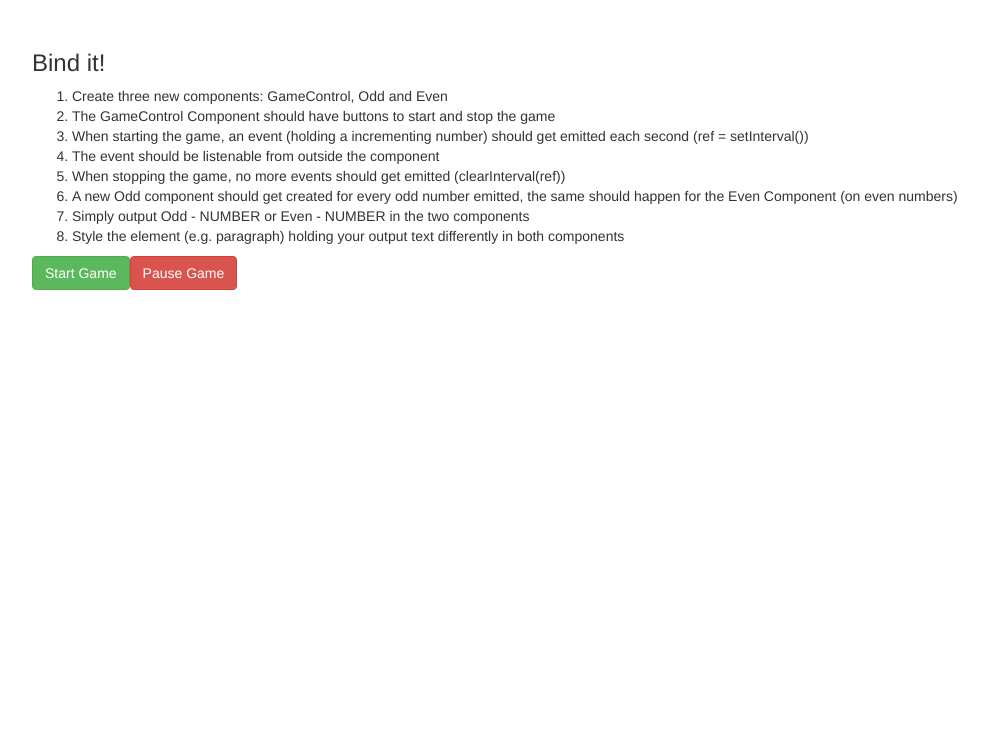
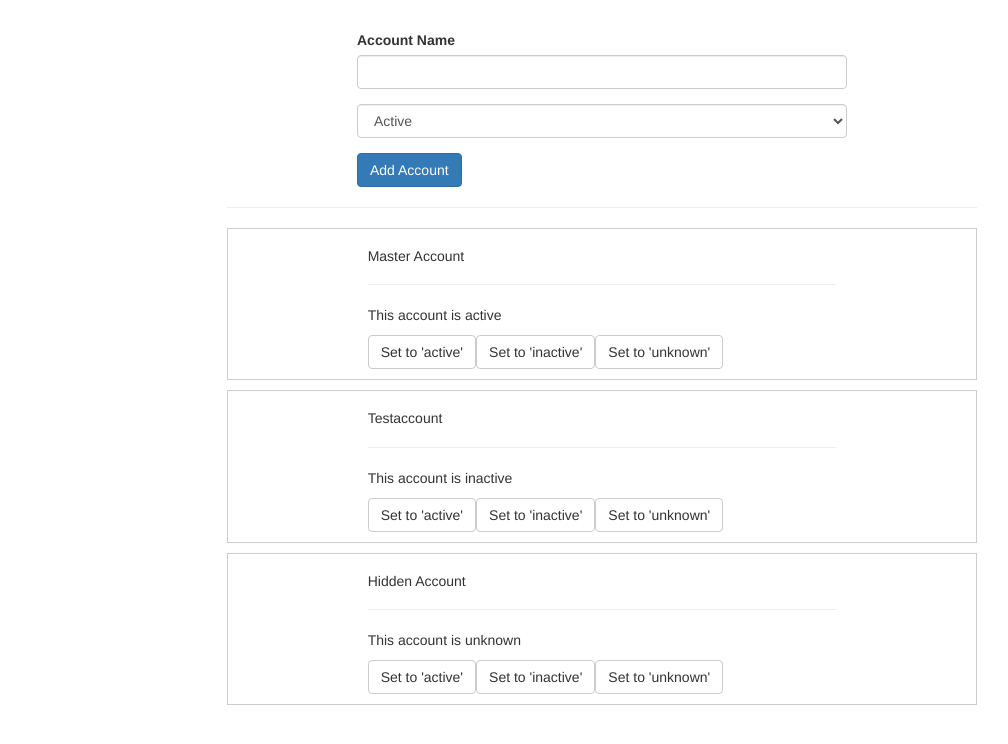
Before and after one commit to renantee/Angular, an Angular app in the folder my-first-app/: page / in a window 1280 px wide. Shown: the top 744 px of the page, without its empty margins (38-1046 px from the left). Built offline with nearby package versions, Linux system fonts and the light colour scheme.

Commit message:
Creating logging and data services

```diff
--- /dev/null
+++ b/my-first-app/src/app/account/account.component.css
@@ -0,0 +1,5 @@
+.row {
+  border: 1px solid #ccc;
+  margin: 10px 0;
+  padding: 10px 0;
+}
--- /dev/null
+++ b/my-first-app/src/app/account/account.component.html
@@ -0,0 +1,10 @@
+<div class="row">
+  <div class="col-xs-12 col-md-8 col-md-offset-2">
+    <h5>{{ account.name }}</h5>
+    <hr>
+    <p>This account is {{ account.status }}</p>
+    <button class="btn btn-default" (click)="onSetTo('active')">Set to 'active'</button>
+    <button class="btn btn-default" (click)="onSetTo('inactive')">Set to 'inactive'</button>
+    <button class="btn btn-default" (click)="onSetTo('unknown')">Set to 'unknown'</button>
+  </div>
+</div>
--- /dev/null
+++ b/my-first-app/src/app/account/account.component.ts
@@ -0,0 +1,24 @@
+import { Component, Input } from '@angular/core';
+
+import { LoggingService } from '../logging.service';
+import { AccountsService } from '../accounts.service';
+
+@Component({
+  selector: 'app-account',
+  templateUrl: './account.component.html',
+  styleUrls: ['./account.component.css'],
+  // providers: [LoggingService]
+})
+export class AccountComponent {
+  @Input() account: {name: string, status: string};
+  @Input() id: number;
+
+  constructor(private loggingService: LoggingService,
+              private accountsService: AccountsService) {}
+
+  onSetTo(status: string) {
+    this.accountsService.updateStatus(this.id, status);
+    // this.loggingService.logStatusChange(status);
+    this.accountsService.statusUpdated.emit(status);
+  }
+}
--- /dev/null
+++ b/my-first-app/src/app/accounts.service.ts
@@ -0,0 +1,34 @@
+import { EventEmitter, Injectable } from '@angular/core';
+
+import { LoggingService } from './logging.service';
+
+@Injectable()
+export class AccountsService {
+  accounts = [
+    {
+      name: 'Master Account',
+      status: 'active'
+    },
+    {
+      name: 'Testaccount',
+      status: 'inactive'
+    },
+    {
+      name: 'Hidden Account',
+      status: 'unknown'
+    }
+  ];
+  statusUpdated = new EventEmitter<string>();
+
+  constructor(private loggingService: LoggingService) {}
+
+  addAccount(name: string, status: string) {
+    this.accounts.push({name: name, status: status});
+    this.loggingService.logStatusChange(status);
+  }
+
+  updateStatus(id: number, status: string) {
+    this.accounts[id].status = status;
+    this.loggingService.logStatusChange(status);
+  }
+}
--- a/my-first-app/src/app/app.component.css
+++ b/my-first-app/src/app/app.component.css
@@ -1,7 +1,3 @@
 .container {
   margin-top: 30px;
 }
-
-p {
-  color: blue;
-}
--- a/my-first-app/src/app/app.component.html
+++ b/my-first-app/src/app/app.component.html
@@ -1,28 +1,12 @@
 <div class="container">
   <div class="row">
-    <div class="col-xs-12">
-      <h3>Bind it!</h3>
-      <ol>
-        <li>Create three new components: GameControl, Odd and Even</li>
-        <li>The GameControl Component should have buttons to start and stop the game</li>
-        <li>When starting the game, an event (holding a incrementing number) should get emitted each second (ref = setInterval())</li>
-        <li>The event should be listenable from outside the component</li>
-        <li>When stopping the game, no more events should get emitted (clearInterval(ref))</li>
-        <li>A new Odd component should get created for every odd number emitted, the same should happen for the Even Component (on even numbers)</li>
-        <li>Simply output Odd - NUMBER or Even - NUMBER in the two components</li>
-        <li>Style the element (e.g. paragraph) holding your output text differently in both components</li>
-      </ol>
-    </div>
-  </div>
-  <div class="row">
-    <div class="col-xs-12">
-      <app-game-control (intervalFired)="onIntervalFired($event)"></app-game-control>
-    </div>
-  </div>
-  <div class="row">
-    <div class="col-xs-12">
-      <app-odd *ngFor="let oddNumber of oddNumbers" [number]="oddNumber"></app-odd>
-      <app-even *ngFor="let evenNumber of evenNumbers" [number]="evenNumber"></app-even>
+    <div class="col-xs-12 col-md-8 col-md-offset-2">
+      <app-new-account></app-new-account>
+      <hr>
+      <app-account
+        *ngFor="let acc of accounts; let i = index"
+        [account]="acc"
+        [id]="i"></app-account>
     </div>
   </div>
 </div>
--- a/my-first-app/src/app/app.component.ts
+++ b/my-first-app/src/app/app.component.ts
@@ -1,19 +1,18 @@
-import { Component } from '@angular/core';
+import { Component, OnInit } from '@angular/core';
+
+import { AccountsService } from './accounts.service';
 
 @Component({
   selector: 'app-root',
   templateUrl: './app.component.html',
   styleUrls: ['./app.component.css']
 })
-export class AppComponent {
-  oddNumbers: number[] = [];
-  evenNumbers: number[] = [];
+export class AppComponent implements OnInit {
+  accounts: {name: string, status: string}[] = [];
 
-  onIntervalFired(firedNumber: number) {
-    if (firedNumber % 2 === 0) {
-      this.evenNumbers.push(firedNumber);
-    } else {
-      this.oddNumbers.push(firedNumber);
-    }
+  constructor(private accountsService: AccountsService) {}
+
+  ngOnInit() {
+    this.accounts = this.accountsService.accounts;
   }
 }
--- /dev/null
+++ b/my-first-app/src/app/logging.service.ts
@@ -0,0 +1,5 @@
+export class LoggingService {
+  logStatusChange(status: string) {
+    console.log('A server status changed, new status: ' + status);
+  }
+}
--- /dev/null
+++ b/my-first-app/src/app/new-account/new-account.component.html
@@ -0,0 +1,23 @@
+<div class="row">
+  <div class="col-xs-12 col-md-8 col-md-offset-2">
+    <div class="form-group">
+      <label>Account Name</label>
+      <input
+        type="text"
+        class="form-control"
+        #accountName>
+    </div>
+    <div class="form-group">
+      <select class="form-control" #status>
+        <option value="active">Active</option>
+        <option value="inactive">Inactive</option>
+        <option value="hidden">Hidden</option>
+      </select>
+    </div>
+    <button
+      class="btn btn-primary"
+      (click)="onCreateAccount(accountName.value, status.value)">
+      Add Account
+    </button>
+  </div>
+</div>
--- /dev/null
+++ b/my-first-app/src/app/new-account/new-account.component.ts
@@ -0,0 +1,25 @@
+import { Component } from '@angular/core';
+
+import { LoggingService } from '../logging.service';
+import { AccountsService } from '../accounts.service';
+
+@Component({
+  selector: 'app-new-account',
+  templateUrl: './new-account.component.html',
+  styleUrls: ['./new-account.component.css'],
+  // providers: [LoggingService]
+})
+export class NewAccountComponent {
+
+  constructor(private loggingService: LoggingService,
+              private accountsService: AccountsService) {
+    this.accountsService.statusUpdated.subscribe(
+      (status: string) => alert('New Status: ' + status)
+    );
+  }
+
+  onCreateAccount(accountName: string, accountStatus: string) {
+    this.accountsService.addAccount(accountName, accountStatus);
+    // this.loggingService.logStatusChange(accountStatus);
+  }
+}
```
Also changed, not shown: my-first-app/src/app/app.module.ts (+7 -7 lines), my-first-app/src/app/new-account/new-account.component.css (added).
